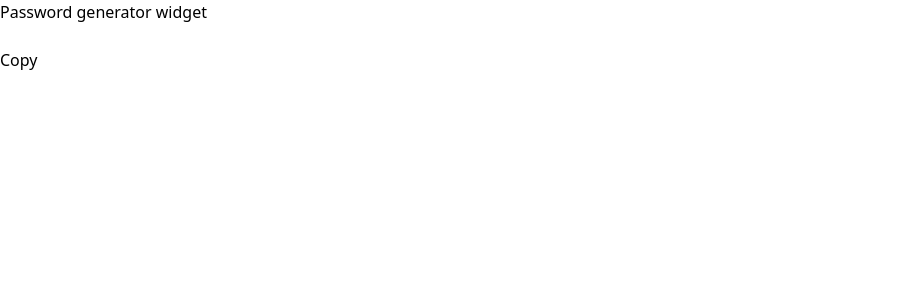
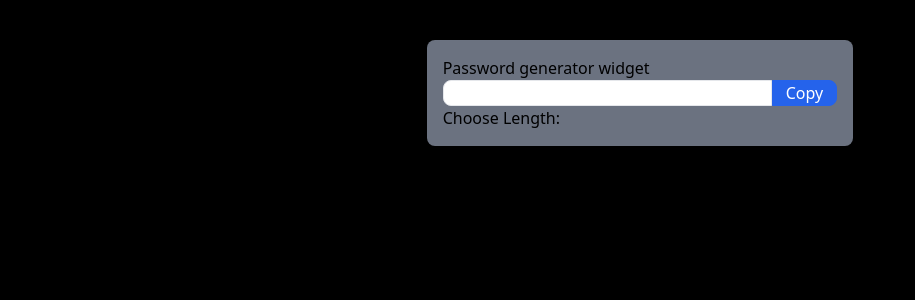
Before and after one commit to hirdeshvishwdewa/react-tdd, a React (Create React App) app: page / in a window 1280 px wide. Shown: the top 300 px of the page, without its empty margins (0-915 px from the left). Built offline with nearby package versions, Linux system fonts and the light colour scheme.

Commit message:
Adding some styling to the project.

```diff
--- a/src/App.tsx
+++ b/src/App.tsx
@@ -4,7 +4,9 @@ import Widget from './components/Widget';
 function App() {
   return (
     <>
-      <Widget></Widget>
+      <div className='flex flex-wrap justify-center bg-black h-screen'>
+        <Widget></Widget>
+      </div>
     </>
   );
 }
--- a/src/components/Widget.tsx
+++ b/src/components/Widget.tsx
@@ -1,17 +1,20 @@
 function Widget() {
+
+
     return (
-        <div>
+        <div className="mt-10 p-4 rounded-lg bg-gray-500 h-fit w-1/3">
             <h1>Password generator widget</h1>
-            <div>
-                <div>
-                    <input type="text" data-testid="password"/>
+            <div className="w-100">
+                <div className="flex">
+                    <input className="border rounded-s-lg w-5/6" type="text" data-testid="password" />
+                    <button className="bg-blue-600 rounded-e-lg px-3 h-100 w-1/6 border-blue-600 border text-white">Copy</button>
                 </div>
-                <div>
-                    <button>Copy</button>
+                <div className="flex">
+                   Choose Length:
                 </div>
             </div>
         </div>
-     );
+    );
 }
 
 export default Widget;
```
